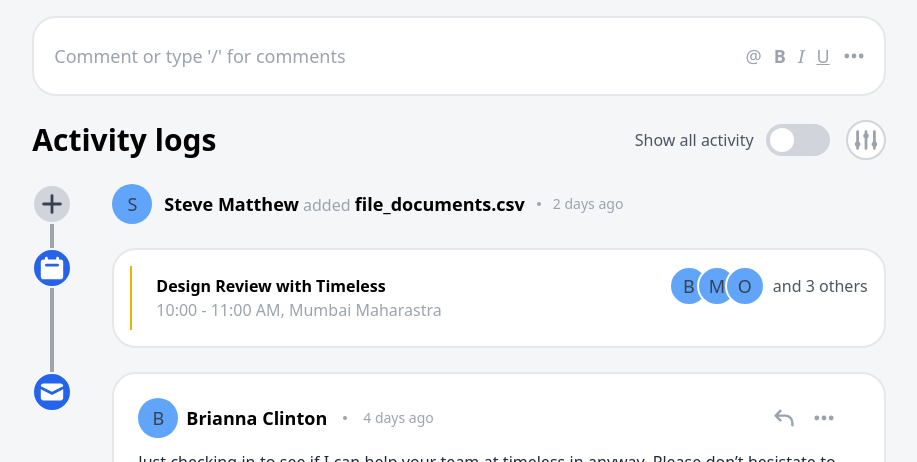
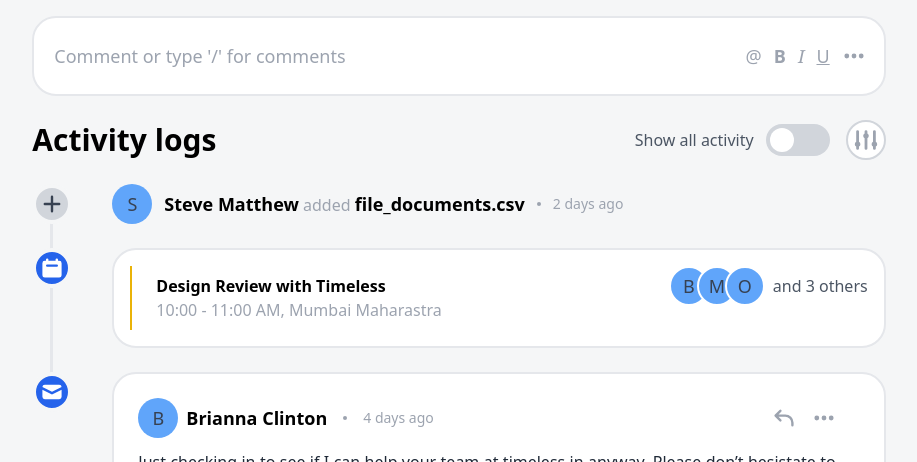
Before and after one commit to kpldvnpne/activity-log-implementation, a React (Create React App) app: page / in a window 1280 px wide. Shown: the top 462 px of the page, without its empty margins (181-1098 px from the left). Built offline with nearby package versions, Linux system fonts and the light colour scheme.

Commit message:
Make timeline more attractive

```diff
--- a/src/App.tsx
+++ b/src/App.tsx
@@ -40,7 +40,7 @@ function TimelineLine({ startRef, endRef }: TimelineProps) {
 
   return (
     <div
-      className="absolute w-1 bg-gray-400 z-0"
+      className="absolute w-[3px] bg-gray-200 z-0"
       style={{
         top: startBox.top + startBox.height / 2,
         left: startBox.left + startBox.width / 2 - 2,
@@ -423,7 +423,7 @@ const ActivityIcon = React.forwardRef<HTMLDivElement, ActivityIconProps>(
       <div
         ref={ref}
         style={{ borderColor: bgColor }}
-        className={`rounded-full ${backgroundColorClass} ${textColorClass} h-10 w-10 flex items-center justify-center flex-shrink-0 p-1 border-2`}
+        className={`rounded-full ${backgroundColorClass} ${textColorClass} h-10 w-10 flex items-center justify-center flex-shrink-0 p-1 border-4`}
       >
         {children}
       </div>
```
